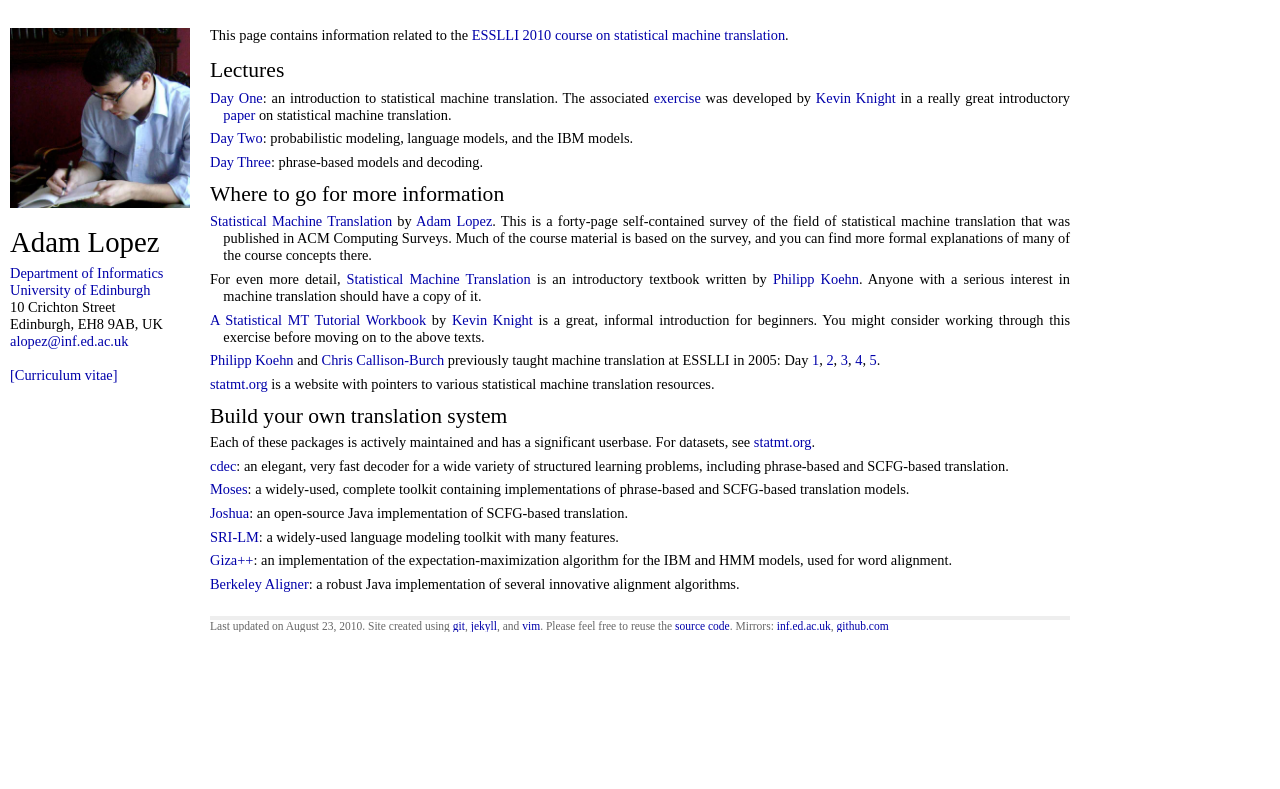
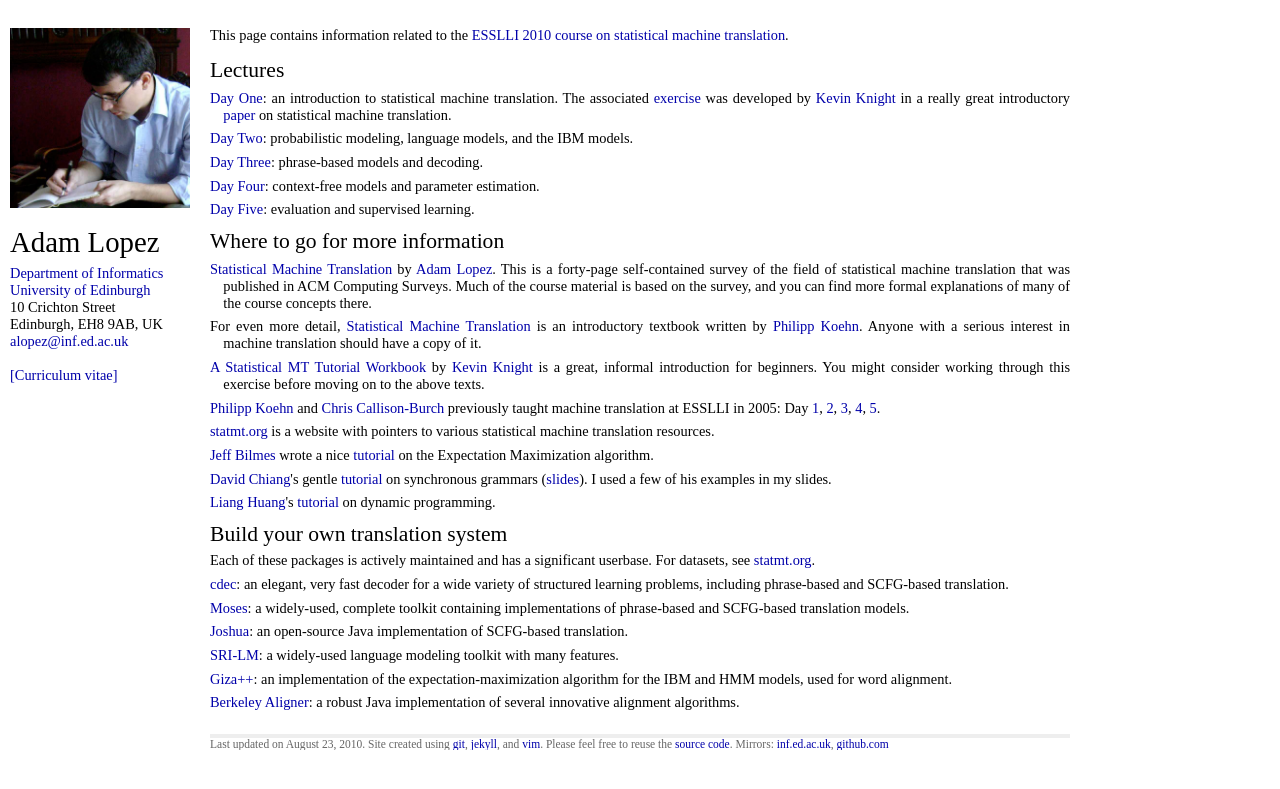
Before and after one commit to alopez/alopez.github.com, a Jekyll site: the page built from esslli2010.html, in a window 1280 px wide. Shown: the top 789 px of the page. Built offline with Jekyll 4.4.1, drawn with Linux system fonts in a browser that asks for light colours.

Commit message:
Added all slides plus a few more tutorial references in response to questions

```diff
--- a/esslli2010.html
+++ b/esslli2010.html
@@ -13,6 +13,8 @@ title: Adam Lopez
 	<li><a href="http://homepages.inf.ed.ac.uk/alopez/talks/esslli2010-day1.pdf">Day One</a>: an introduction to statistical machine translation.  The associated <a href="http://homepages.inf.ed.ac.uk/alopez/talks/esslli-exercise.pdf">exercise</a> was developed by <a href="http://www.isi.edu/~knight/">Kevin Knight</a> in a really great introductory <a href="http://www.ai.mit.edu/courses/6.891-nlp/READINGS/aimag97.pdf">paper</a> on statistical machine translation.</li>
 	<li><a href="http://homepages.inf.ed.ac.uk/alopez/talks/esslli2010-day2.pdf">Day Two</a>: probabilistic modeling, language models, and the IBM models.</li>
 	<li><a href="http://homepages.inf.ed.ac.uk/alopez/talks/esslli2010-day3.pdf">Day Three</a>: phrase-based models and decoding.</li>
+	<li><a href="http://homepages.inf.ed.ac.uk/alopez/talks/esslli2010-day4.pdf">Day Four</a>: context-free models and parameter estimation.</li>
+	<li><a href="http://homepages.inf.ed.ac.uk/alopez/talks/esslli2010-day5.pdf">Day Five</a>: evaluation and supervised learning.</li>
 </ul>
 
 <h2>Where to go for more information</h2>
@@ -27,6 +29,10 @@ title: Adam Lopez
     <a href="http://www.iccs.informatics.ed.ac.uk/~pkoehn/publications/esslli-slides-day4.pdf">4</a>,
     <a href="http://www.iccs.informatics.ed.ac.uk/~pkoehn/publications/esslli-slides-day5.pdf">5</a>.</li>
   <li><a href="http://www.statmt.org">statmt.org</a> is a website with pointers to various statistical machine translation resources.</li>
+  <li><a href="http://ssli.ee.washington.edu/~bilmes/pgs/index.html">Jeff Bilmes</a> wrote a nice <a href="http://ssli.ee.washington.edu/~bilmes/mypubs/bilmes1997-em.pdf">tutorial</a> on the Expectation Maximization algorithm.</li>
+  <li><a href="http://www.isi.edu/~chiang/">David Chiang</a>'s gentle <a href="http://www.isi.edu/~chiang/papers/synchtut.pdf">tutorial</a> on synchronous grammars (<a href="http://www.isi.edu/~chiang/papers/synchtut-slides.pdf">slides</a>).  I used a few of his examples in my slides.</li>
+  <li><a href="http://www.isi.edu/~lhuang/">Liang Huang</a>'s <a href="http://www.cis.upenn.edu/~lhuang3/coling.pdf">tutorial</a> on dynamic programming.
+
 </ul>
 
 <h2>Build your own translation system</h2>
```
